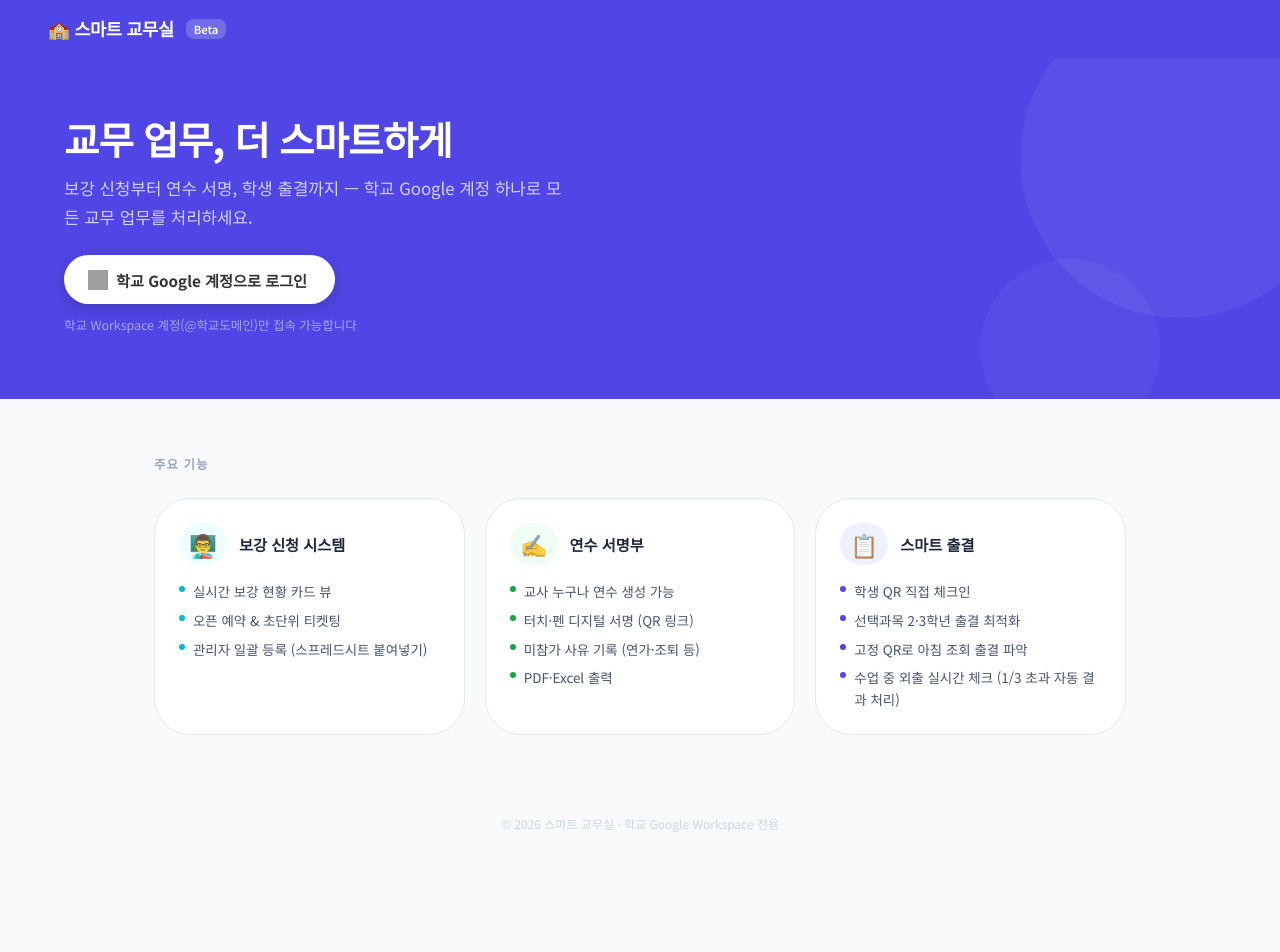
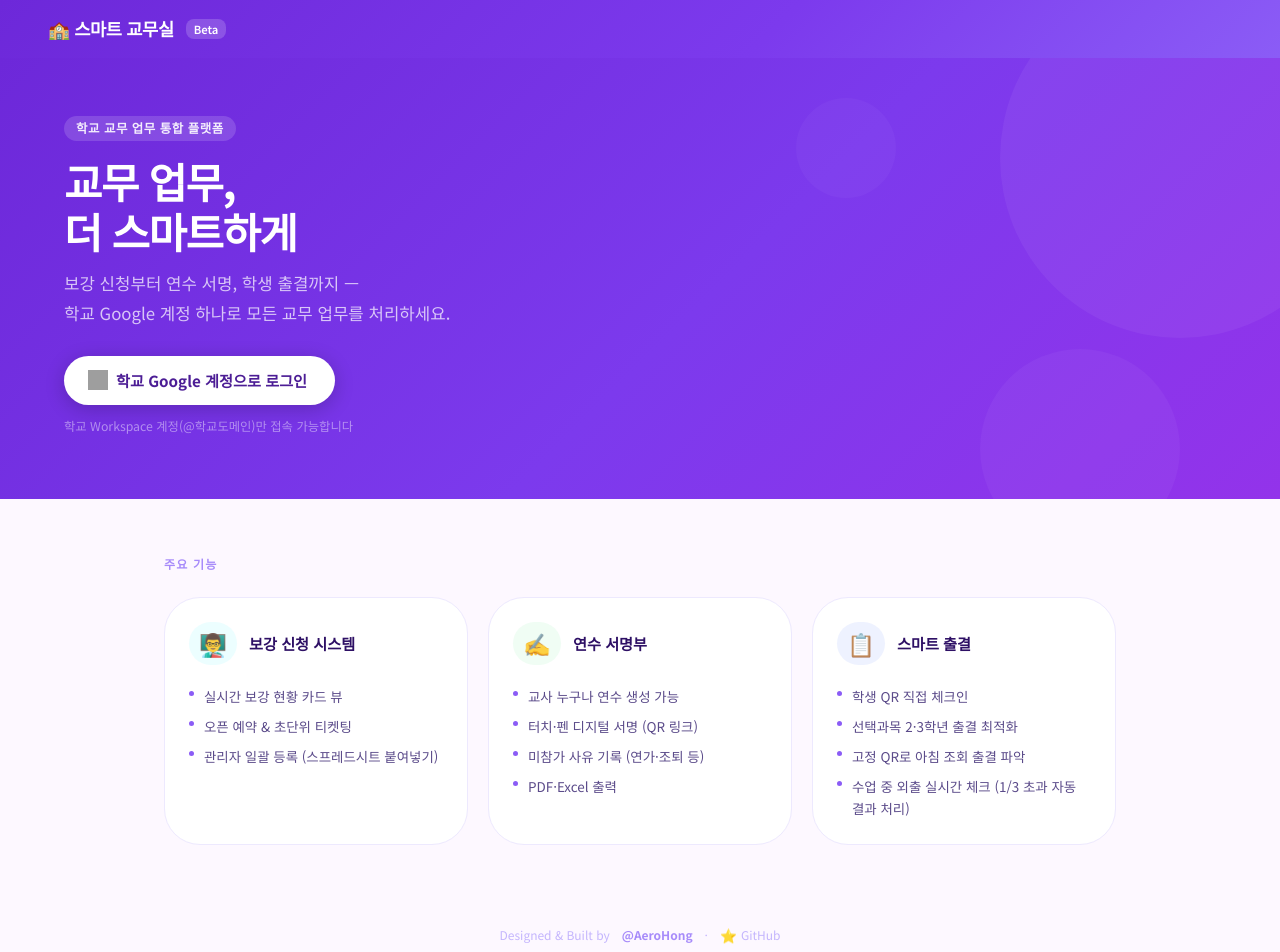
Before and after one commit to AeroHong/smart-teachers-office, a React (Vite) app in the folder apps/portal/: page /login in a window 1280 px wide. Shown: the top 952 px of the page. Before the commit the page ends 857 px from the top, so only its background shows below. Built offline with nearby package versions, Linux system fonts and the light colour scheme; no server answers; grey boxes are pictures that could not be loaded.

Commit message:
design: 푸터 개인 개발자 크레딧으로 교체
- Home/Login 하단 고정 텍스트 → "Designed & Built by @AeroHong + GitHub 링크"
- 로그인 페이지 바이올렛 계열 팬톤 컬러 적용

Co-Authored-By: Claude Sonnet 4.6 <noreply@anthropic.com>

```diff
--- a/apps/portal/src/pages/Home.jsx
+++ b/apps/portal/src/pages/Home.jsx
@@ -283,8 +283,32 @@ export default function Home() {
         </Box>
       </Box>
 
-      <Box sx={{ mt: 4, textAlign: 'center', color: 'text.disabled', fontSize: '0.78rem' }}>
-        © 2026 선유고등학교 스마트 교무실
+      <Box sx={{ mt: 4, pt: 3, borderTop: '1px solid #f1f5f9', display: 'flex', alignItems: 'center', justifyContent: 'center', gap: 1.5, flexWrap: 'wrap' }}>
+        <Typography fontSize="0.78rem" color="text.disabled">
+          Designed &amp; Built by
+        </Typography>
+        <Typography
+          component="a"
+          href="https://github.com/AeroHong"
+          target="_blank"
+          rel="noopener noreferrer"
+          fontSize="0.78rem"
+          fontWeight={600}
+          sx={{ color: '#7c3aed', textDecoration: 'none', '&:hover': { textDecoration: 'underline' } }}
+        >
+          @AeroHong
+        </Typography>
+        <Typography fontSize="0.78rem" color="text.disabled">·</Typography>
+        <Typography
+          component="a"
+          href="https://github.com/AeroHong/smart-teachers-office"
+          target="_blank"
+          rel="noopener noreferrer"
+          fontSize="0.78rem"
+          sx={{ color: '#94a3b8', textDecoration: 'none', display: 'flex', alignItems: 'center', gap: 0.5, '&:hover': { color: '#7c3aed' } }}
+        >
+          <span style={{ fontSize: '0.9rem' }}>⭐</span> GitHub
+        </Typography>
       </Box>
     </Layout>
   )
--- a/apps/portal/src/pages/Login.jsx
+++ b/apps/portal/src/pages/Login.jsx
@@ -60,50 +60,50 @@ export default function Login() {
   }, [user, role, isSuperAdmin, loading])
 
   return (
-    <Box sx={{ minHeight: '100vh', bgcolor: '#f8fafc', display: 'flex', flexDirection: 'column' }}>
+    <Box sx={{ minHeight: '100vh', bgcolor: '#fdf8ff', display: 'flex', flexDirection: 'column' }}>
 
       {/* ── 헤더 ── */}
-      <Box sx={{ bgcolor: '#4f46e5', px: { xs: 3, md: 6 }, py: 2, display: 'flex', alignItems: 'center', gap: 1.5 }}>
+      <Box sx={{
+        background: 'linear-gradient(135deg, #6d28d9 0%, #7c3aed 60%, #8b5cf6 100%)',
+        px: { xs: 3, md: 6 }, py: 2,
+        display: 'flex', alignItems: 'center', gap: 1.5,
+      }}>
         <Typography fontWeight={800} fontSize="1.1rem" color="#fff" letterSpacing="-0.02em">
           🏫 스마트 교무실
         </Typography>
-        <Chip label="Beta" size="small" sx={{ bgcolor: 'rgba(255,255,255,0.2)', color: '#fff', fontSize: '0.7rem', height: 20 }} />
+        <Chip label="Beta" size="small" sx={{ bgcolor: 'rgba(255,255,255,0.18)', color: '#fff', fontSize: '0.7rem', height: 20 }} />
       </Box>
 
       {/* ── 히어로 ── */}
       <Box sx={{
-        bgcolor: '#4f46e5',
+        background: 'linear-gradient(135deg, #6d28d9 0%, #7c3aed 55%, #9333ea 100%)',
         px: { xs: 3, md: 8 },
         pt: { xs: 5, md: 7 },
         pb: { xs: 6, md: 8 },
         position: 'relative',
         overflow: 'hidden',
       }}>
-        {/* 배경 장식 */}
-        <Box sx={{
-          position: 'absolute', top: -60, right: -60,
-          width: 320, height: 320, borderRadius: '50%',
-          bgcolor: 'rgba(255,255,255,0.06)',
-          pointerEvents: 'none',
-        }} />
-        <Box sx={{
-          position: 'absolute', bottom: -40, right: 120,
-          width: 180, height: 180, borderRadius: '50%',
-          bgcolor: 'rgba(255,255,255,0.04)',
-          pointerEvents: 'none',
-        }} />
+        {/* 배경 장식 원 */}
+        <Box sx={{ position: 'absolute', top: -80, right: -80, width: 360, height: 360, borderRadius: '50%', bgcolor: 'rgba(255,255,255,0.05)', pointerEvents: 'none' }} />
+        <Box sx={{ position: 'absolute', bottom: -50, right: 100, width: 200, height: 200, borderRadius: '50%', bgcolor: 'rgba(255,255,255,0.04)', pointerEvents: 'none' }} />
+        <Box sx={{ position: 'absolute', top: 40, right: '30%', width: 100, height: 100, borderRadius: '50%', bgcolor: 'rgba(255,255,255,0.03)', pointerEvents: 'none' }} />
 
-        <Box sx={{ maxWidth: 720, position: 'relative' }}>
-          <Typography
-            sx={{ fontSize: { xs: '1.7rem', md: '2.4rem' }, fontWeight: 800, color: '#fff', lineHeight: 1.25, mb: 1.5, letterSpacing: '-0.02em' }}
-          >
-            교무 업무, 더 스마트하게
+        <Box sx={{ maxWidth: 680, position: 'relative' }}>
+          <Box sx={{ display: 'inline-block', bgcolor: 'rgba(255,255,255,0.15)', px: 1.5, py: 0.4, borderRadius: 2, mb: 2 }}>
+            <Typography sx={{ fontSize: '0.78rem', fontWeight: 600, color: 'rgba(255,255,255,0.9)', letterSpacing: '0.04em' }}>
+              학교 교무 업무 통합 플랫폼
+            </Typography>
+          </Box>
+          <Typography sx={{
+            fontSize: { xs: '1.8rem', md: '2.6rem' },
+            fontWeight: 800, color: '#fff', lineHeight: 1.2, mb: 1.5, letterSpacing: '-0.03em',
+          }}>
+            교무 업무,<br />더 스마트하게
           </Typography>
-          <Typography sx={{ fontSize: { xs: '0.95rem', md: '1.05rem' }, color: 'rgba(255,255,255,0.75)', lineHeight: 1.7, mb: 3, maxWidth: 500 }}>
-            보강 신청부터 연수 서명, 학생 출결까지 — 학교 Google 계정 하나로 모든 교무 업무를 처리하세요.
+          <Typography sx={{ fontSize: { xs: '0.95rem', md: '1.05rem' }, color: 'rgba(255,255,255,0.72)', lineHeight: 1.75, mb: 3.5, maxWidth: 480 }}>
+            보강 신청부터 연수 서명, 학생 출결까지 —<br />학교 Google 계정 하나로 모든 교무 업무를 처리하세요.
           </Typography>
 
-          {/* 로그인 버튼 */}
           <Button
             variant="contained"
             size="large"
@@ -113,57 +113,51 @@ export default function Login() {
             }
             sx={{
               bgcolor: '#fff',
-              color: '#333',
+              color: '#4c1d95',
               fontWeight: 700,
               fontSize: '0.95rem',
               px: 3.5,
               py: 1.4,
               borderRadius: 3,
-              boxShadow: '0 4px 16px rgba(0,0,0,0.18)',
-              '&:hover': { bgcolor: '#f0f4ff', boxShadow: '0 6px 20px rgba(0,0,0,0.22)' },
+              boxShadow: '0 4px 20px rgba(0,0,0,0.2)',
+              '&:hover': { bgcolor: '#faf5ff', boxShadow: '0 8px 28px rgba(0,0,0,0.26)' },
             }}
           >
             학교 Google 계정으로 로그인
           </Button>
-          <Typography sx={{ mt: 1.5, fontSize: '0.78rem', color: 'rgba(255,255,255,0.5)' }}>
+          <Typography sx={{ mt: 1.5, fontSize: '0.77rem', color: 'rgba(255,255,255,0.45)' }}>
             학교 Workspace 계정(@학교도메인)만 접속 가능합니다
           </Typography>
         </Box>
       </Box>
 
       {/* ── 기능 카드 ── */}
-      <Box sx={{ px: { xs: 3, md: 8 }, py: { xs: 5, md: 7 }, maxWidth: 1100, mx: 'auto', width: '100%' }}>
-        <Typography sx={{ fontSize: '0.78rem', fontWeight: 700, color: '#94a3b8', letterSpacing: '0.08em', mb: 3, textTransform: 'uppercase' }}>
+      <Box sx={{ px: { xs: 3, md: 8 }, py: { xs: 5, md: 7 }, maxWidth: 1080, mx: 'auto', width: '100%' }}>
+        <Typography sx={{ fontSize: '0.75rem', fontWeight: 700, color: '#a78bfa', letterSpacing: '0.1em', mb: 3, textTransform: 'uppercase' }}>
           주요 기능
         </Typography>
 
         <Box sx={{ display: 'grid', gridTemplateColumns: { xs: '1fr', md: 'repeat(3, 1fr)' }, gap: 2.5 }}>
           {FEATURES.map(f => (
             <Paper key={f.title} elevation={0} sx={{
-              border: '1px solid #e2e8f0',
+              border: '1px solid #ede9fe',
               borderRadius: 3,
               p: 3,
-              transition: 'box-shadow 0.2s',
-              '&:hover': { boxShadow: '0 4px 20px rgba(0,0,0,0.08)' },
+              bgcolor: '#fff',
+              transition: 'box-shadow 0.2s, transform 0.2s',
+              '&:hover': { boxShadow: '0 8px 32px rgba(109,40,217,0.1)', transform: 'translateY(-2px)' },
             }}>
-              {/* 아이콘 + 제목 */}
-              <Box sx={{ display: 'flex', alignItems: 'center', gap: 1.5, mb: 2 }}>
+              <Box sx={{ display: 'flex', alignItems: 'center', gap: 1.5, mb: 2.5 }}>
                 <Box sx={{ bgcolor: f.bg, borderRadius: 2.5, p: 1.25, fontSize: '1.4rem', lineHeight: 1 }}>
                   {f.icon}
                 </Box>
-                <Typography fontWeight={700} fontSize="0.95rem" color="#1e293b">{f.title}</Typography>
+                <Typography fontWeight={700} fontSize="0.95rem" color="#2e1065">{f.title}</Typography>
               </Box>
-
-              {/* 포인트 */}
-              <Box sx={{ display: 'flex', flexDirection: 'column', gap: 0.9 }}>
+              <Box sx={{ display: 'flex', flexDirection: 'column', gap: 1 }}>
                 {f.points.map((pt, i) => (
-                  <Box key={i} sx={{ display: 'flex', gap: 1, alignItems: 'flex-start' }}>
-                    <Box sx={{
-                      mt: '5px', flexShrink: 0,
-                      width: 6, height: 6, borderRadius: '50%',
-                      bgcolor: f.color,
-                    }} />
-                    <Typography fontSize="0.84rem" color="#475569" lineHeight={1.6}>{pt}</Typography>
+                  <Box key={i} sx={{ display: 'flex', gap: 1.25, alignItems: 'flex-start' }}>
+                    <Box sx={{ mt: '6px', flexShrink: 0, width: 5, height: 5, borderRadius: '50%', bgcolor: '#8b5cf6' }} />
+                    <Typography fontSize="0.84rem" color="#5b4b8a" lineHeight={1.65}>{pt}</Typography>
                   </Box>
                 ))}
               </Box>
@@ -173,8 +167,30 @@ export default function Login() {
       </Box>
 
       {/* ── 푸터 ── */}
-      <Box sx={{ mt: 'auto', textAlign: 'center', py: 3, color: '#cbd5e1', fontSize: '0.75rem' }}>
-        © 2026 스마트 교무실 · 학교 Google Workspace 전용
+      <Box sx={{ mt: 'auto', py: 3, display: 'flex', alignItems: 'center', justifyContent: 'center', gap: 1.5, flexWrap: 'wrap' }}>
+        <Typography fontSize="0.75rem" sx={{ color: '#c4b5fd' }}>Designed &amp; Built by</Typography>
+        <Typography
+          component="a"
+          href="https://github.com/AeroHong"
+          target="_blank"
+          rel="noopener noreferrer"
+          fontSize="0.75rem"
+          fontWeight={700}
+          sx={{ color: '#a78bfa', textDecoration: 'none', '&:hover': { color: '#fff' } }}
+        >
+          @AeroHong
+        </Typography>
+        <Typography fontSize="0.75rem" sx={{ color: '#c4b5fd' }}>·</Typography>
+        <Typography
+          component="a"
+          href="https://github.com/AeroHong/smart-teachers-office"
+          target="_blank"
+          rel="noopener noreferrer"
+          fontSize="0.75rem"
+          sx={{ color: '#c4b5fd', textDecoration: 'none', display: 'flex', alignItems: 'center', gap: 0.5, '&:hover': { color: '#a78bfa' } }}
+        >
+          <span style={{ fontSize: '0.85rem' }}>⭐</span> GitHub
+        </Typography>
       </Box>
     </Box>
   )
--- a/portal/index.html
+++ b/portal/index.html
@@ -6,7 +6,7 @@
     <title>스마트 교무실</title>
     <link rel="preconnect" href="https://fonts.googleapis.com">
     <link href="https://fonts.googleapis.com/css2?family=Noto+Sans+KR:wght@400;500;600;700;800&display=swap" rel="stylesheet">
-    <script type="module" crossorigin src="/assets/index-BseP4sOL.js"></script>
+    <script type="module" crossorigin src="/assets/index-B6YU3RxG.js"></script>
   </head>
   <body>
     <div id="root"></div>
```
